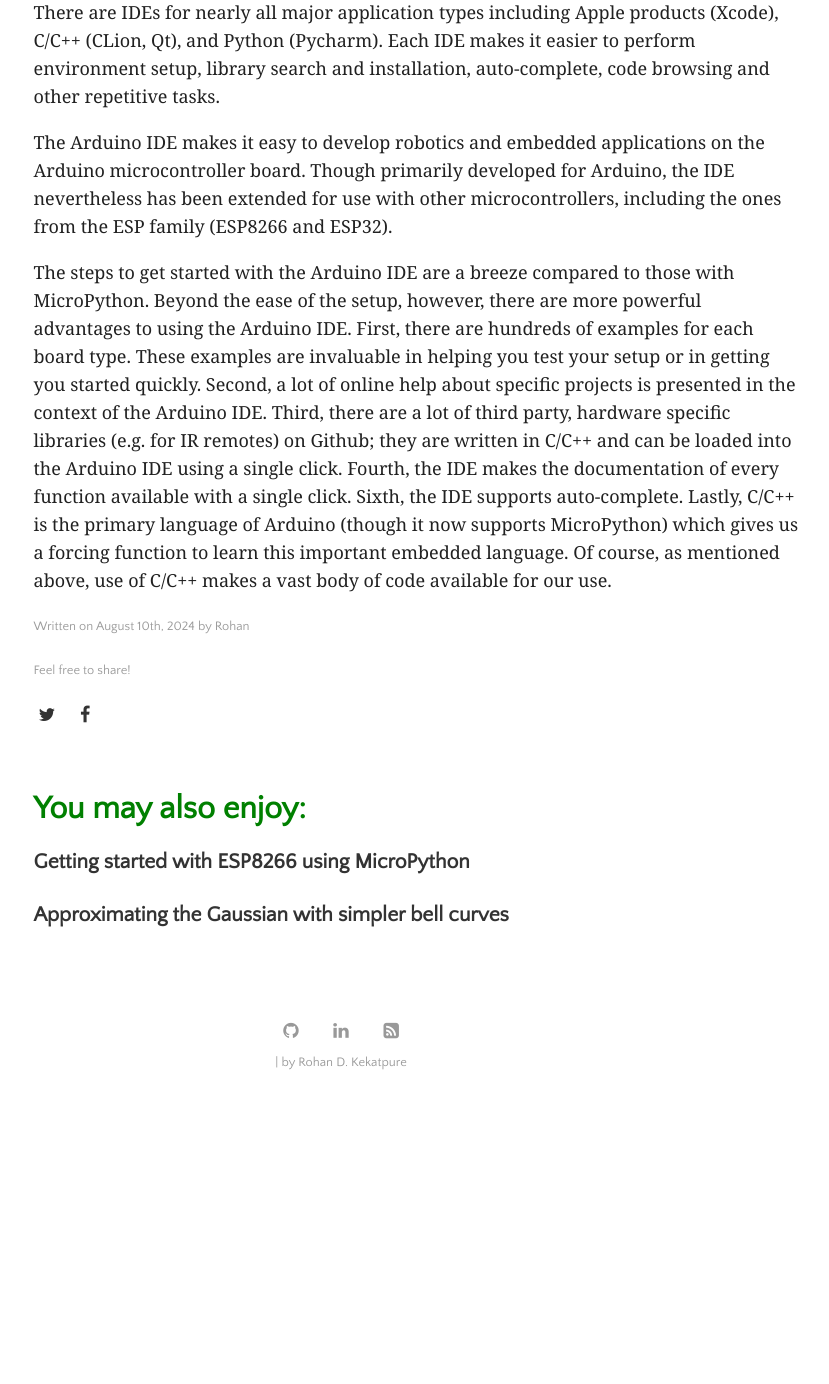
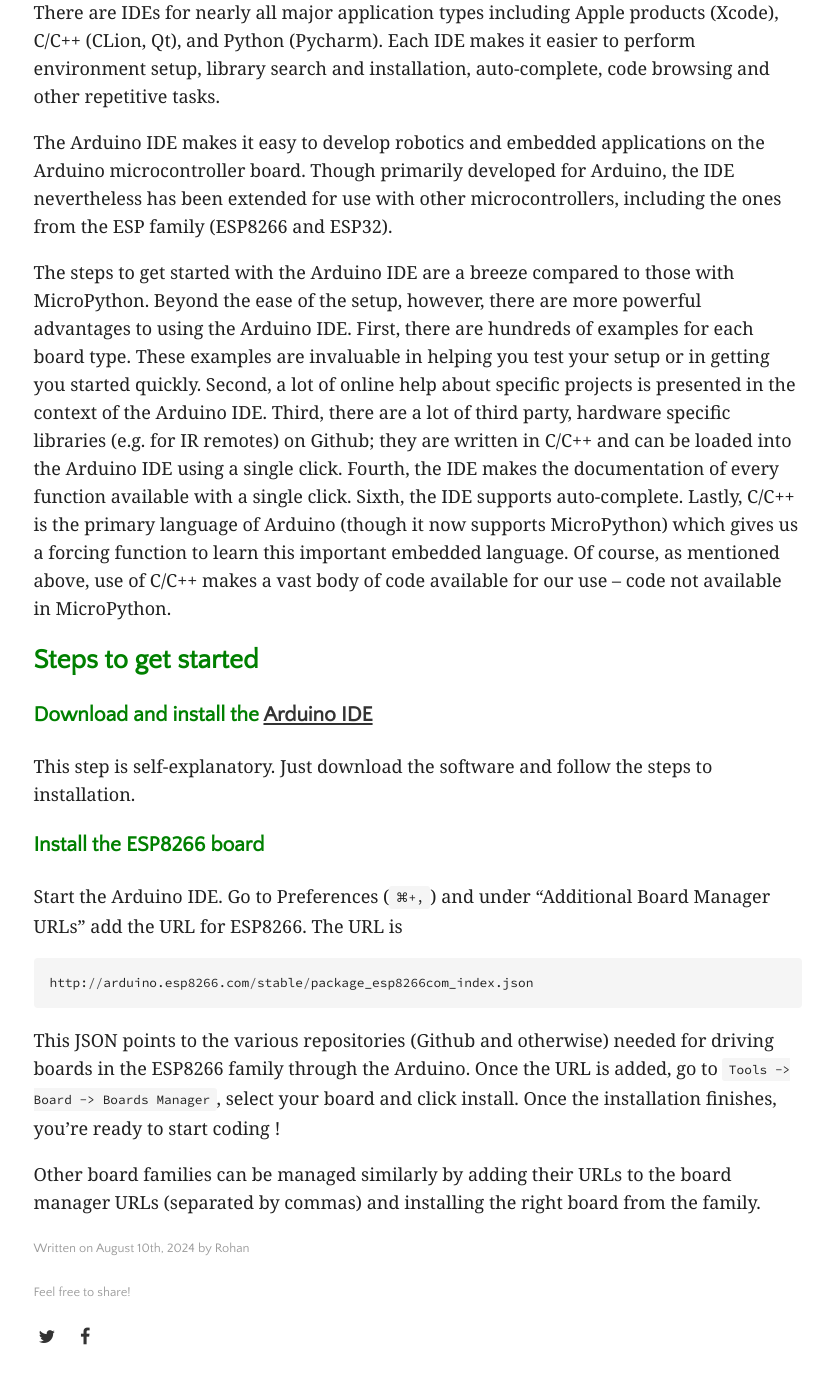
Before and after one commit to rohan-kekatpure/rohan-kekatpure.github.io, a Jekyll site: the page built from _posts/2024-08-10-getting-started-with-esp8266-arduino.md, in a window 1280 px wide and 1400 px high, scrolled down 690 px. Shown: the top 1384 px of the window, without its empty margins (227-1056 px from the left). Built offline with Jekyll 4.4.1, drawn with Linux system fonts in a browser that asks for light colours; before the commit the page ends 1798 px from its top, so only the background shows below that.

Commit message:
arduino ide

```diff
--- a/_posts/2024-08-10-getting-started-with-esp8266-arduino.md
+++ b/_posts/2024-08-10-getting-started-with-esp8266-arduino.md
@@ -42,4 +42,23 @@ third party, hardware specific libraries (e.g. for IR remotes) on Github; they a
 into the Arduino IDE using a single click. Fourth, the IDE makes the documentation of every function available with a
 single click. Sixth, the IDE supports auto-complete. Lastly, C/C++ is the primary language of Arduino (though it now
 supports MicroPython) which gives us a forcing function to learn this important embedded language. Of course, as
-mentioned above, use of C/C++ makes a vast body of code available for our use.
+mentioned above, use of C/C++ makes a vast body of code available for our use -- code not available in MicroPython.
+
+## Steps to get started
+
+### Download and install the [Arduino IDE](https://www.arduino.cc/en/software)
+
+This step is self-explanatory. Just download the software and follow the steps to installation.
+
+### Install the ESP8266 board
+
+Start the Arduino IDE. Go to Preferences (`⌘+,`) and under "Additional Board Manager URLs" add the URL for ESP8266. The URL is
+
+    http://arduino.esp8266.com/stable/package_esp8266com_index.json
+
+This JSON points to the various repositories (Github and otherwise) needed for driving boards in the ESP8266 family
+through the Arduino. Once the URL is added, go to `Tools -> Board -> Boards Manager`, select your board and click
+install. Once the installation finishes, you're ready to start coding !
+
+Other board families can be managed similarly by adding their URLs to the board manager URLs (separated by commas) and
+installing the right board from the family.
```
